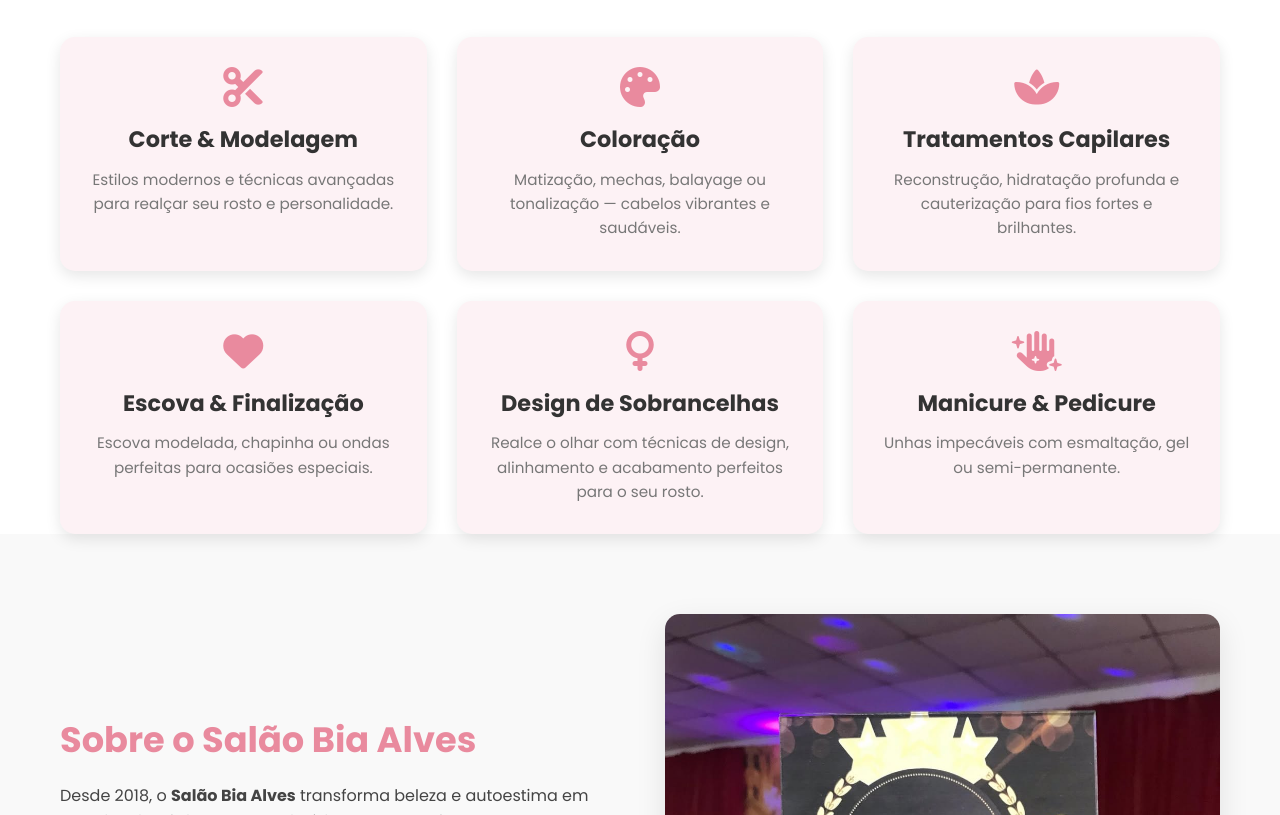
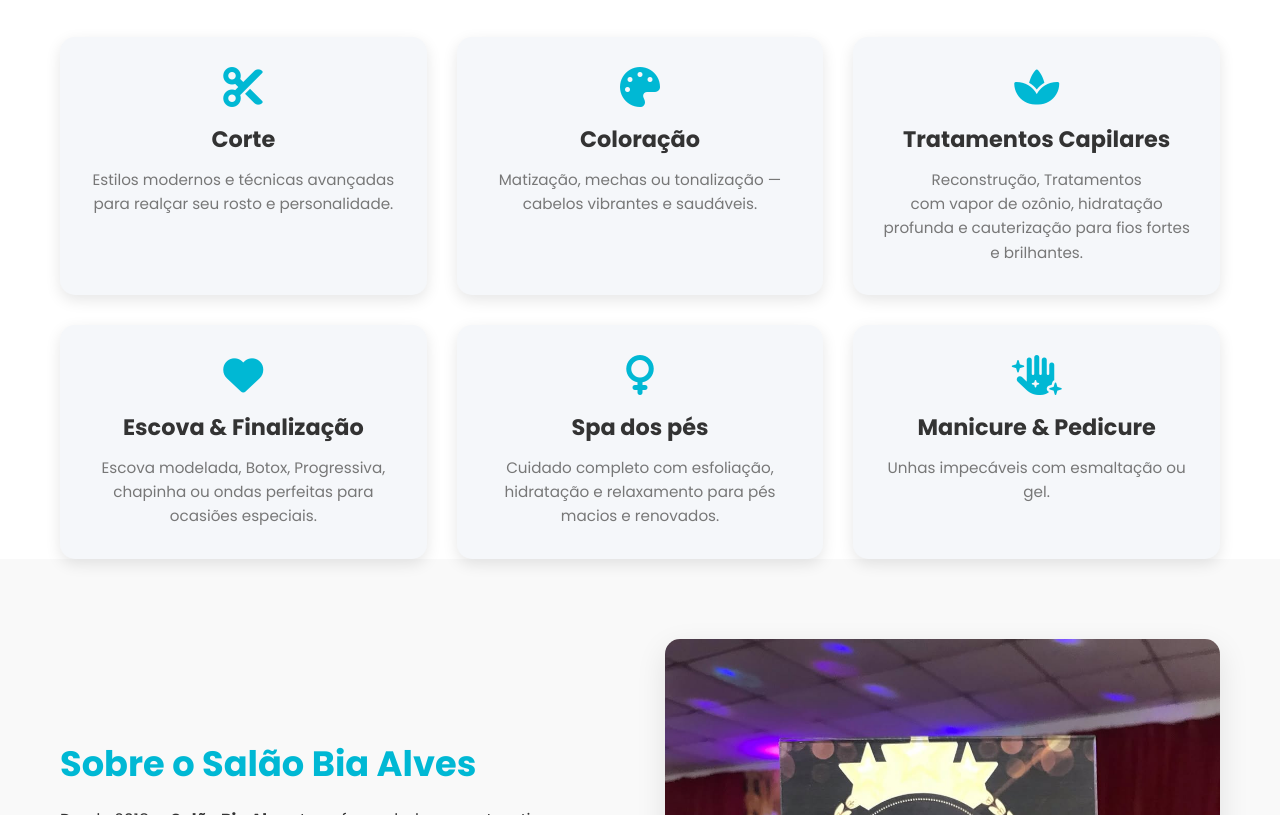
Before and after one commit to caioolkk/Studio-das-Divas, a plain HTML site: page index.html in a window 1280 px wide. Shown: the part 1985-2800 px from the top of the page. Drawn offline with Linux system fonts and the light colour scheme.

Commit message:
site repaginado e corrigido

```diff
--- a/index.html
+++ b/index.html
@@ -9,20 +9,23 @@
   <link href="https://fonts.googleapis.com/css2?family=Poppins:wght@400;500;600;700&display=swap" rel="stylesheet">
 
   <!-- Font Awesome (ícones) -->
-  <link rel="stylesheet" href="  https://cdnjs.cloudflare.com/ajax/libs/font-awesome/6.5.0/css/all.min.css  " crossorigin="anonymous">
+  <link rel="stylesheet" href="      https://cdnjs.cloudflare.com/ajax/libs/font-awesome/6.5.0/css/all.min.css      " crossorigin="anonymous">
+
+  <!-- Logo -->
+  <link rel="icon" href="logo.png" type="image/png">
 
   <!-- Estilos -->
   <style>
     /* ================================
-       VARIÁVEIS DE COR (PALETA ROSA PASTEL)
+       VARIÁVEIS DE COR (PALETA TURQUESA)
        ================================ */
     :root {
-      --primary: #e98a9e;     /* Rosa pastel */
-      --primary-dark: #d86a7f; /* Rosa mais escuro */
-      --light: #ffffff;       /* Branco */
-      --text: #444444;        /* Cinza escuro */
+      --primary: #00B8D4;     /* Azul turquesa */
+      --primary-dark: #0096C7; /* Azul mais escuro */
+      --light: #FFFFFF;       /* Branco */
+      --text: #333333;        /* Cinza escuro */
       --text-light: #777777;  /* Cinza claro */
-      --bg-light: #fdf2f5;    /* Fundo rosa claro */
+      --bg-light: #F5F7FA;    /* Fundo cinza claro */
       --shadow: rgba(0, 0, 0, 0.1);
       --transition: all 0.3s ease;
     }
@@ -88,6 +91,15 @@
       color: var(--primary);
       font-weight: 700;
       margin-bottom: 10px;
+      display: flex;
+      align-items: center;
+      justify-content: center;
+      gap: 10px;
+    }
+
+    .logo h1 img {
+      width: 80px;
+      height: auto;
     }
 
     .nav-menu {
@@ -148,7 +160,7 @@
       text-decoration: none;
       font-weight: 600;
       transition: var(--transition);
-      box-shadow: 0 4px 15px rgba(233, 138, 158, 0.3);
+      box-shadow: 0 4px 15px rgba(0, 184, 212, 0.3);
     }
 
     .btn-primary:hover {
@@ -293,7 +305,7 @@
       font-weight: 600;
       margin-top: 15px;
       transition: var(--transition);
-      box-shadow: 0 4px 15px rgba(233, 138, 158, 0.2);
+      box-shadow: 0 4px 15px rgba(0, 184, 212, 0.2);
     }
 
     .btn-secondary:hover {
@@ -517,7 +529,7 @@
     }
 
     /* ================================
-       BOTÃO WHATSAPP FLUTUANTE (COR ROSA)
+       BOTÃO WHATSAPP FLUTUANTE (COR AZUL)
        ================================ */
     .whatsapp-float {
       position: fixed;
@@ -532,7 +544,7 @@
       align-items: center;
       justify-content: center;
       font-size: 2rem;
-      box-shadow: 0 5px 15px rgba(0, 0, 0, 0.3);
+      box-shadow: 0 5px 15px rgba(0, 184, 212, 0.3);
       transition: all 0.3s ease;
       z-index: 1000;
       animation: float 3s ease-in-out infinite;
@@ -601,7 +613,7 @@
   <!-- ===== CABEÇALHO (Nome centralizado + Categorias abaixo) ===== -->
   <header class="fade-in">
     <div class="logo">
-      <h1>Salão Bia Alves</h1>
+      <h1><img src="logo.png" alt="Logo Bia Alves"> Salão Bia Alves</h1>
     </div>
     <nav class="nav-menu">
       <a href="#inicio">Início</a>
@@ -624,12 +636,16 @@
 
       <label>Serviços de interesse:</label>
       <div class="service-checkboxes">
-        <label><input type="checkbox" value="Corte & Modelagem"> Corte & Modelagem</label>
+        <label><input type="checkbox" value="Corte"> Corte</label>
         <label><input type="checkbox" value="Coloração"> Coloração</label>
         <label><input type="checkbox" value="Tratamentos Capilares"> Tratamentos Capilares</label>
         <label><input type="checkbox" value="Escova & Finalização"> Escova & Finalização</label>
-        <label><input type="checkbox" value="Maquiagem & Noivas"> Design de Sobrancelhas</label>
+        <label><input type="checkbox" value="Spa dos Pés"> Spa dos Pés</label>
         <label><input type="checkbox" value="Manicure & Pedicure"> Manicure & Pedicure</label>
+        <label><input type="checkbox" value="Manicure & Pedicure"> Progressiva</label>
+        <label><input type="checkbox" value="Manicure & Pedicure"> Botox</label>
+        <label><input type="checkbox" value="Manicure & Pedicure"> Mechas</label>
+        <label><input type="checkbox" value="Manicure & Pedicure"> Tratamentos com Vapor de Ozônio</label>
       </div>
 
       <button id="send-whatsapp" class="btn-primary">Ir para o WhatsApp</button>
@@ -656,33 +672,33 @@
       <div class="services-grid">
         <div class="service-card" data-animate>
           <i class="fas fa-cut"></i>
-          <h3>Corte & Modelagem</h3>
+          <h3>Corte</h3>
           <p>Estilos modernos e técnicas avançadas para realçar seu rosto e personalidade.</p>
         </div>
         <div class="service-card" data-animate>
           <i class="fas fa-palette"></i>
           <h3>Coloração</h3>
-          <p>Matização, mechas, balayage ou tonalização — cabelos vibrantes e saudáveis.</p>
+          <p>Matização, mechas ou tonalização — cabelos vibrantes e saudáveis.</p>
         </div>
         <div class="service-card" data-animate>
           <i class="fas fa-spa"></i>
           <h3>Tratamentos Capilares</h3>
-          <p>Reconstrução, hidratação profunda e cauterização para fios fortes e brilhantes.</p>
+          <p>Reconstrução, Tratamentos com vapor de ozônio, hidratação profunda e cauterização para fios fortes e brilhantes.</p>
         </div>
         <div class="service-card" data-animate>
           <i class="fas fa-heart"></i>
           <h3>Escova & Finalização</h3>
-          <p>Escova modelada, chapinha ou ondas perfeitas para ocasiões especiais.</p>
+          <p>Escova modelada, Botox, Progressiva, chapinha ou ondas perfeitas para ocasiões especiais.</p>
         </div>
         <div class="service-card" data-animate>
           <i class="fas fa-venus"></i>
-          <h3>Design de Sobrancelhas</h3>
-          <p>Realce o olhar com técnicas de design, alinhamento e acabamento perfeitos para o seu rosto.</p>
+          <h3>Spa dos pés</h3>
+          <p>Cuidado completo com esfoliação, hidratação e relaxamento para pés macios e renovados.</p>
         </div>
         <div class="service-card" data-animate>
           <i class="fas fa-hand-sparkles"></i>
           <h3>Manicure & Pedicure</h3>
-          <p>Unhas impecáveis com esmaltação, gel ou semi-permanente.</p>
+          <p>Unhas impecáveis com esmaltação ou gel.</p>
         </div>
       </div>
     </div>
@@ -741,7 +757,7 @@
         <div class="contact-info fade-in">
           <h3>Informações</h3>
           <p><i class="fas fa-map-marker-alt"></i> Rua Tomaz Lima, 54 - Cavaleiro, Jaboatão dos Guararapes - PE, 54260-010</p>
-          <p><i class="fas fa-phone"></i> <a href="https://wa.me/5581986163485  ">+55 (81) 98616-3485</a></p>
+          <p><i class="fas fa-phone"></i> <a href="https://wa.me/5581986163485      ">+55 (81) 98616-3485</a></p>
           <p><i class="fas fa-clock"></i> Terça à Sábado 09h às 18h</p>
         </div>
         <div class="contact-map fade-in">
@@ -770,14 +786,14 @@
         <div class="footer-social">
           <h4>Siga-nos</h4>
           <div class="social-icons">
-            <a href="  https://www.instagram.com/salaobiaalves?utm_source=ig_web_button_share_sheet&igsh=MWZlcW1hbmc4enhucQ==" target="_blank"><i class="fab fa-instagram"></i></a>
+            <a href="      https://www.instagram.com/salaobiaalves?utm_source=ig_web_button_share_sheet&igsh=MWZlcW1hbmc4enhucQ==" target="_blank"><i class="fab fa-instagram"></i></a>
             <a href="#"><i class="fab fa-facebook"></i></a>
             <a href="#"><i class="fab fa-tiktok"></i></a>
           </div>
         </div>
         <div class="footer-contact">
           <h4>Contato Rápido</h4>
-          <a href="  https://wa.me/5581986163485  " class="footer-whatsapp">
+          <a href="      https://wa.me/5581986163485      " class="footer-whatsapp">
             <i class="fab fa-whatsapp"></i> +55 (81) 98616-3485
           </a>
         </div>
@@ -788,8 +804,8 @@
     </div>
   </footer>
 
-  <!-- ===== BOTÃO WHATSAPP FLUTUANTE (COR ROSA) ===== -->
-  <a href="https://wa.me/5581986163485  " target="_blank" class="whatsapp-float" aria-label="Chat no WhatsApp">
+  <!-- ===== BOTÃO WHATSAPP FLUTUANTE (COR AZUL) ===== -->
+  <a href="https://wa.me/5581986163485      " target="_blank" class="whatsapp-float" aria-label="Chat no WhatsApp">
     <i class="fab fa-whatsapp"></i>
   </a>
 
```
Also changed, not shown: images/noiva.jpg, logo.png (added).
